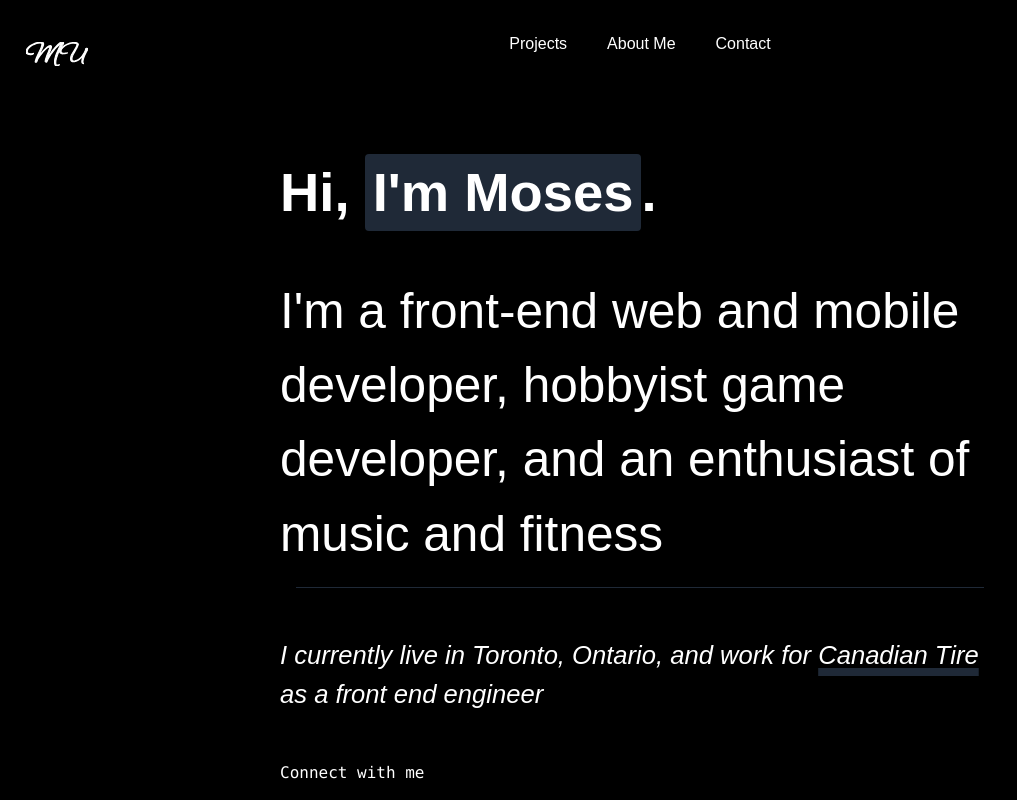
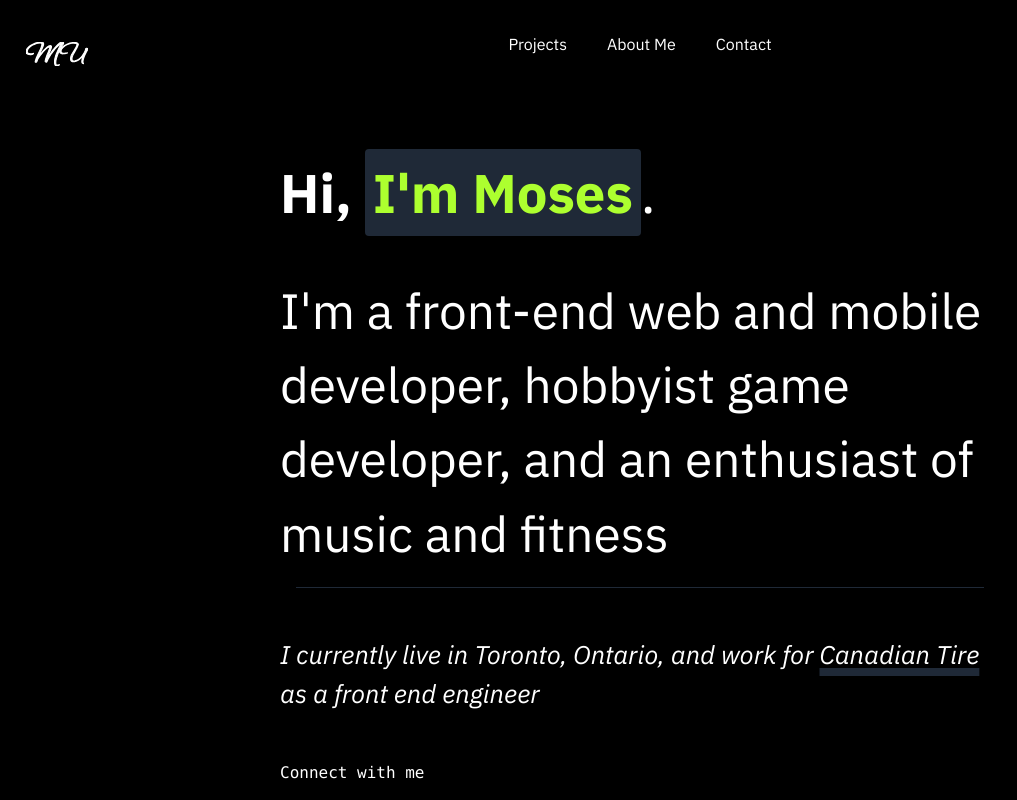
Before and after one commit to iceicles/portfolio, a Next.js app: page / in a window 1280 px wide. Shown: the top 800 px of the page, without its empty margins (0-1017 px from the left). Built offline with nearby package versions, Linux system fonts and the light colour scheme.

Commit message:
font change

```diff
--- a/app/globals.css
+++ b/app/globals.css
@@ -17,7 +17,7 @@
 body {
   color: var(--foreground);
   background: var(--background);
-  font-family: Arial, Helvetica, sans-serif;
+  font-family: 'IBM Plex Sans', Arial, Helvetica, sans-serif;
   /* @apply bg-black; */
 }
 
--- a/app/layout.tsx
+++ b/app/layout.tsx
@@ -1,19 +1,7 @@
 import type { Metadata } from 'next';
-import localFont from 'next/font/local';
 import './globals.css';
 import Header from '../components/Header';
 import Footer from '../components/Footer';
-
-const geistSans = localFont({
-  src: './fonts/GeistVF.woff',
-  variable: '--font-geist-sans',
-  weight: '100 900',
-});
-const geistMono = localFont({
-  src: './fonts/GeistMonoVF.woff',
-  variable: '--font-geist-mono',
-  weight: '100 900',
-});
 
 export const metadata: Metadata = {
   title: 'Moses Umogbai',
@@ -27,9 +15,20 @@ export default function RootLayout({
 }>) {
   return (
     <html lang='en'>
-      <body
-        className={`${geistSans.variable} ${geistMono.variable} antialiased flex flex-col min-h-screen m-0`}
-      >
+      <head>
+        {/* Google Fonts link */}
+        <link rel='preconnect' href='https://fonts.googleapis.com' />
+        <link
+          rel='preconnect'
+          href='https://fonts.gstatic.com'
+          crossOrigin=''
+        />
+        <link
+          href='https://fonts.googleapis.com/css2?family=IBM+Plex+Sans:ital,wght@0,100;0,200;0,300;0,400;0,500;0,600;0,700;1,100;1,200;1,300;1,400;1,500;1,600;1,700&display=swap'
+          rel='stylesheet'
+        />
+      </head>
+      <body className={'flex flex-col min-h-screen m-0'}>
         <Header />
         <div className='grow'>{children}</div>
         <Footer />
--- a/containers/home-page/hero-section/ProfileHeading/ProfileHeading.tsx
+++ b/containers/home-page/hero-section/ProfileHeading/ProfileHeading.tsx
@@ -5,9 +5,13 @@ const ProfileHeading: FC<{}> = ({}) => {
   return (
     <div className='m-auto w-[95%] sm:w-[85%] lg:w-[75%] desktop-lg:w-[50%] '>
       <h1 className='text-[clamp(1.8rem,1rem+3vw,3.5rem)] mb-[calc(1.25rem*2)]'>
-        <strong>
-          Hi, <span className='bg-gray-800 rounded p-2'>I'm Moses</span>.
+        <strong className=''>
+          Hi,{' '}
+          <span className='text-[#ADFF2F] bg-gray-800 rounded p-2 '>
+            I'm Moses
+          </span>
         </strong>
+        .
       </h1>
       <h2 className='text-[clamp(1.5rem,0.7rem+3vw,3.2rem)]'>
         I'm a front-end web and mobile developer, hobbyist game developer, and
```
Also changed, not shown: app/fonts/GeistMonoVF.woff (deleted), app/fonts/GeistVF.woff (deleted).
